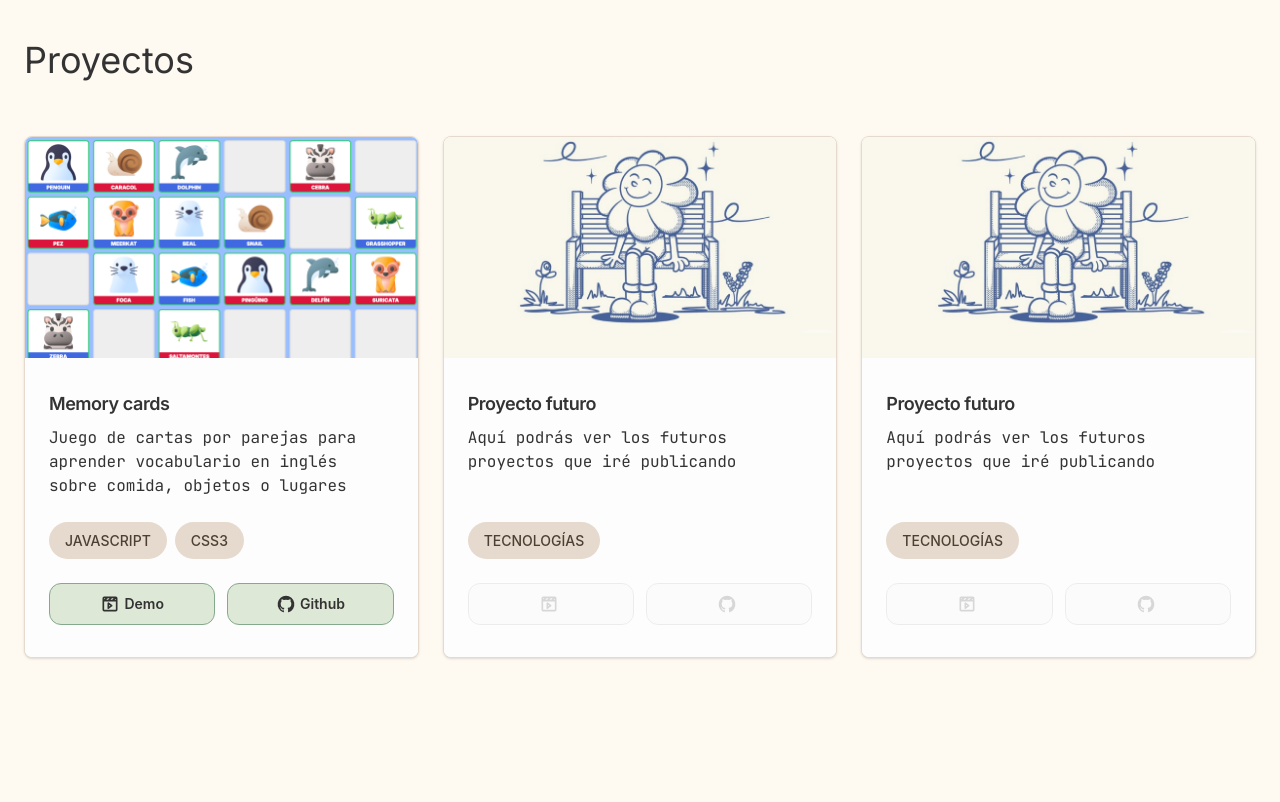
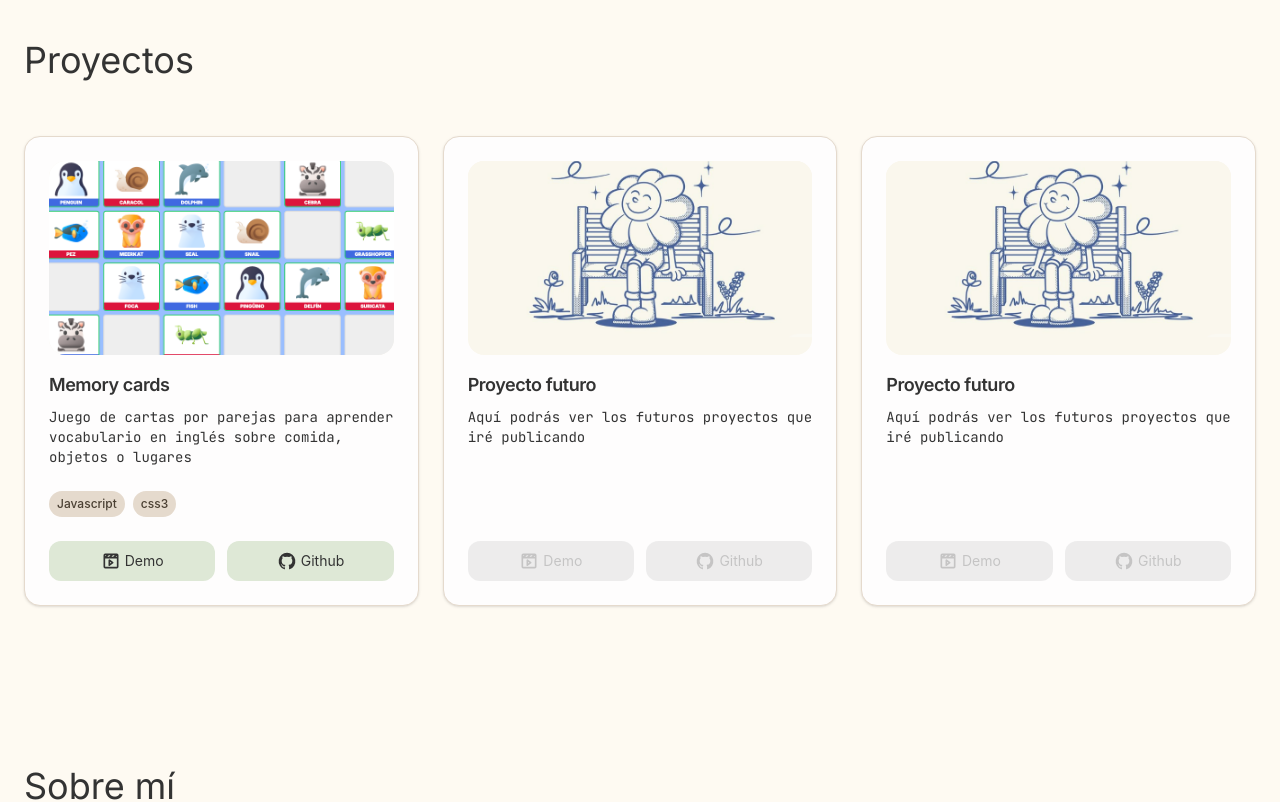
Before and after one commit to taticode/frontend-ux-ui-tatiana-garcia, an Angular app: page / in a window 1280 px wide. Shown: the part 840-1642 px from the top of the page. Built offline with nearby package versions, Linux system fonts and the light colour scheme.

Commit message:
cards design improvement

```diff
--- a/src/app/components/projects/projects.html
+++ b/src/app/components/projects/projects.html
@@ -3,10 +3,10 @@
     <main class="relative py-8 w-full grid grid-cols-1 md:grid-cols-2 lg:grid-cols-3 gap-6">
 
         @for (project of projectList; track project.title) {
-            <article class="overflow-hidden bg-brand-text-white shadow-sm border border-brand-background-brown rounded-lg flex flex-col h-full">
-                <div class="relative w-full aspect-video overflow-hidden bg-[#FAF7ED]">
+            <article class="overflow-hidden bg-brand-text-white shadow-sm border border-brand-background-brown rounded-2xl p-6 flex flex-col h-full">
+                <div class="relative w-full aspect-video overflow-hidden rounded-2xl  bg-[#FAF7ED]">
                         <img
-                            class="absolute inset-0 w-full h-full object-cover transition-transform duration-500 hover:scale-105"
+                            class="absolute inset-0 w-full h-full object-cover transition-transform duration-500 scale-105"
                             [src]="project.thumbnail"
                             [alt]="project.title"
                             loading="lazy"
@@ -14,32 +14,34 @@
 
                 </div>
 
-                <section class="bg-brand-text-white px-6 py-8 flex flex-col grow">
-                    <h5 class="mb-2 font-semibold tracking-tight text-lg">
+                <section class="bg-brand-text-white flex flex-col grow">
+                    <h5 class="mt-4 mb-2 font-semibold tracking-tight text-lg">
                         {{ project.title }}
                     </h5>
 
-                    <p class="mb-6 text-base grow">
+                    <p class="mb-6 text-sm grow">
                         {{ project.description }}
                     </p>
+                    @if(project.tags){
+                        <div class="flex flex-wrap gap-2 mb-6">
+                            @for (tag of project.tags; track tag) {
+                                <span class="badge-pill">{{ tag }}</span>
+                            }
+                        </div>
+                    }
 
-                    <div class="flex flex-wrap gap-2 mb-6">
-                        @for (tag of project.tags; track tag) {
-                            <span class="badge-pill">{{ tag }}</span>
-                        }
-                    </div>
 
                         <div class="flex flex-wrap gap-3 mt-auto">
                             <a class="main-button flex-1 justify-center group"
                             [href]="project.link ? project.link : 'javascript:void(0)'"
                             [target]="project.link ? '_blank' : '_self'"
                             [class.btn-green]="project.link"
-                            [class.btn-disabled]="!project.link"
+                            [class.btn-disabled]="!project.link || !project.gitRepo"
                             rel="noopener noreferrer nofollow">
                                 <svg class="w-5 h-5 mr-1" aria-hidden="true" xmlns="http://www.w3.org/2000/svg" fill="none" viewBox="0 0 24 24">
                                     <path stroke="currentColor" stroke-linecap="round" stroke-linejoin="round" stroke-width="2" d="M19 4H5a1 1 0 0 0-1 1v14a1 1 0 0 0 1 1h14a1 1 0 0 0 1-1V5a1 1 0 0 0-1-1Zm0 0-4 4m5 0H4m1 0 4-4m1 4 4-4m-4 7v6l4-3-4-3Z"/>
                                 </svg>
-                                {{project.buttonDemo}}
+                                Demo
                             </a>
 
                             <a class="main-button flex-1 justify-center group"
@@ -51,7 +53,7 @@
                                 <svg class="w-5 h-5 mr-1" aria-hidden="true" xmlns="http://www.w3.org/2000/svg" fill="currentColor" viewBox="0 0 24 24">
                                     <path fill-rule="evenodd" d="M12.006 2a9.847 9.847 0 0 0-6.484 2.44 10.32 10.32 0 0 0-3.393 6.17 10.48 10.48 0 0 0 1.317 6.955 10.045 10.045 0 0 0 5.4 4.418c.504.095.683-.223.683-.494 0-.245-.01-1.052-.014-1.908-2.78.62-3.366-1.21-3.366-1.21a2.711 2.711 0 0 0-1.11-1.5c-.907-.637.07-.621.07-.621.317.044.62.163.885.346.266.183.487.426.647.71.135.253.318.476.538.655a2.079 2.079 0 0 0 2.37.196c.045-.52.27-1.006.635-1.37-2.219-.259-4.554-1.138-4.554-5.07a4.022 4.022 0 0 1 1.031-2.75 3.77 3.77 0 0 1 .096-2.713s.839-.275 2.749 1.05a9.26 9.26 0 0 1 5.004 0c1.906-1.325 2.74-1.05 2.74-1.05.37.858.406 1.828.101 2.713a4.017 4.017 0 0 1 1.029 2.75c0 3.939-2.339 4.805-4.564 5.058a2.471 2.471 0 0 1 .679 1.897c0 1.372-.012 2.477-.012 2.814 0 .272.18.592.687.492a10.05 10.05 0 0 0 5.388-4.421 10.473 10.473 0 0 0 1.313-6.948 10.32 10.32 0 0 0-3.39-6.165A9.847 9.847 0 0 0 12.007 2Z" clip-rule="evenodd"/>
                                 </svg>
-                                {{project.buttonGit}}
+                                Github
                             </a>
                         </div>
 
--- a/src/app/i18n/en.ts
+++ b/src/app/i18n/en.ts
@@ -55,30 +55,24 @@ projects :[
     title: `Memory cards`,
     description: 'A card game for pairs to learn vocabulary in English about food, objects, or places.',
     tags: ['Javascript', 'css3'],
-    buttonDemo: 'Demo',
     link: 'https://taticode.github.io/memory-game/',
-    buttonGit: 'Github',
     gitRepo: 'https://github.com/taticode/memory-game'
 },
 {
     thumbnail:'assets/images/myaura.png',
     title: 'Future project',
     description: 'Here you can see the future projects that I will be publishing.',
-    tags: ['tech'],
-    buttonDemo: '',
+    tags: '',
     link:'',
-    buttonGit: '',
     gitRepo:''
 },
 {
     thumbnail:'assets/images/myaura.png',
     title: 'Future project',
     description: 'Here you can see the future projects that I will be publishing.',
-    tags: ['tech'],
-    buttonDemo: '',
-    link: '',
-    buttonGit: '',
-    gitRepo: ''
+    tags: '',
+    link:'',
+    gitRepo:''
 },
 ],
 projectsEmpty: 'There are no projects to show',
--- a/src/app/i18n/es.ts
+++ b/src/app/i18n/es.ts
@@ -56,29 +56,23 @@ projects :[
     title: `Memory cards`,
     description: 'Juego de cartas por parejas para aprender vocabulario en inglés sobre comida, objetos o lugares',
     tags: ['Javascript', 'css3'],
-    buttonDemo: 'Demo',
     link: 'https://taticode.github.io/memory-game/',
-    buttonGit: 'Github',
     gitRepo: 'https://github.com/taticode/memory-game?tab=readme-ov-file'
 },
 {
     thumbnail:'assets/images/myaura.png',
     title: 'Proyecto futuro',
     description: 'Aquí podrás ver los futuros proyectos que iré publicando',
-    tags: ['tecnologías'],
-    buttonDemo: '',
-    link: '',
-    buttonGit: '',
-    gitRepo: ''
+    tags: '',
+    link:'',
+    gitRepo:''
 },
 {
     thumbnail:'assets/images/myaura.png',
     title: 'Proyecto futuro',
     description: 'Aquí podrás ver los futuros proyectos que iré publicando',
-    tags: ['tecnologías'],
-    buttonDemo: '',
-    link: '',
-    buttonGit: '',
+    tags: '',
+    link:'',
     gitRepo:''
 },
 
--- a/src/styles.css
+++ b/src/styles.css
@@ -102,24 +102,23 @@ img {
 }
 
 .btn-disabled {
-  @apply opacity-40 grayscale pointer-events-none cursor-not-allowed border-gray-300 text-gray-400 bg-gray-50;
+  @apply opacity-40 grayscale pointer-events-none cursor-not-allowed text-gray-500 bg-gray-300;
   transform: none !important; /* Evita la animación de subida */
   box-shadow: none !important;
 }
 
 .main-button {
-  @apply inline-flex items-center text-sm box-border border rounded-xl px-4 py-2.5 leading-5
-         transition-all duration-300 ease-in-out font-semibold
+  @apply inline-flex items-center text-sm rounded-xl px-4 py-2.5 leading-5
+         transition-all duration-200 ease-in-out
          focus:outline-none focus:ring-1;
 
   &:hover {
-    @apply -translate-y-1 scale-[1.02] shadow-lg;
+    @apply -translate-y-0.5 scale-[1.01] shadow-md shadow-brand-text-green;
   }
 
   /* Variante Verde */
   &.btn-green {
     @apply bg-brand-primary-green border-brand-text-green text-brand-text-black;
-    &:hover { @apply bg-brand-text-green text-brand-text-white; }
   }
 
   /* Variante Marrón */
@@ -136,7 +135,7 @@ img {
 }
 
 .badge-pill {
-  @apply text-sm uppercase font-medium px-4 py-2 rounded-full leading-normal text-brand-text-brown bg-brand-background-brown;
+  @apply text-xs font-medium px-2 py-1 rounded-full leading-normal text-brand-text-brown bg-brand-background-brown;
 }
 
 .clickable-card {
```
